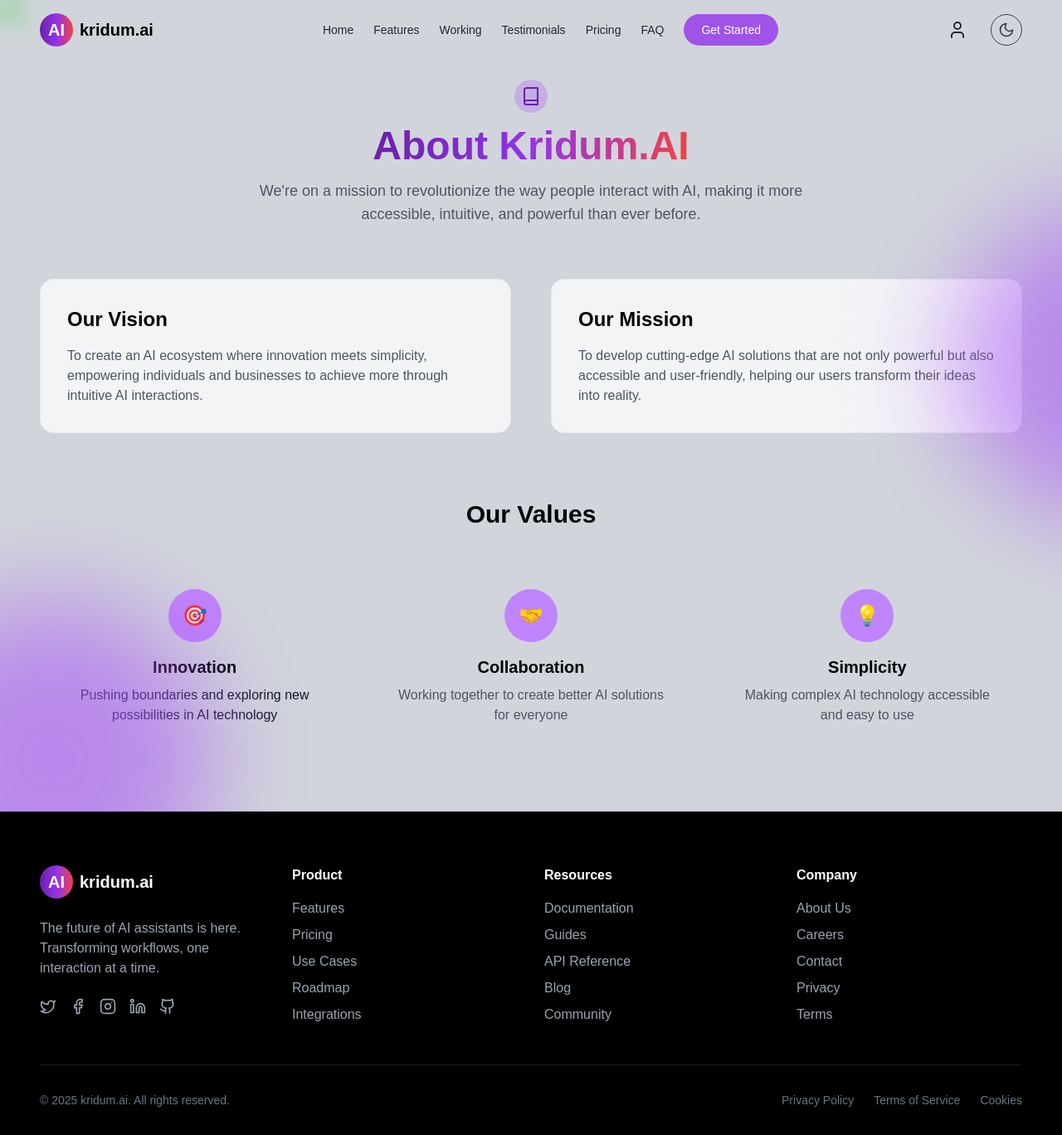
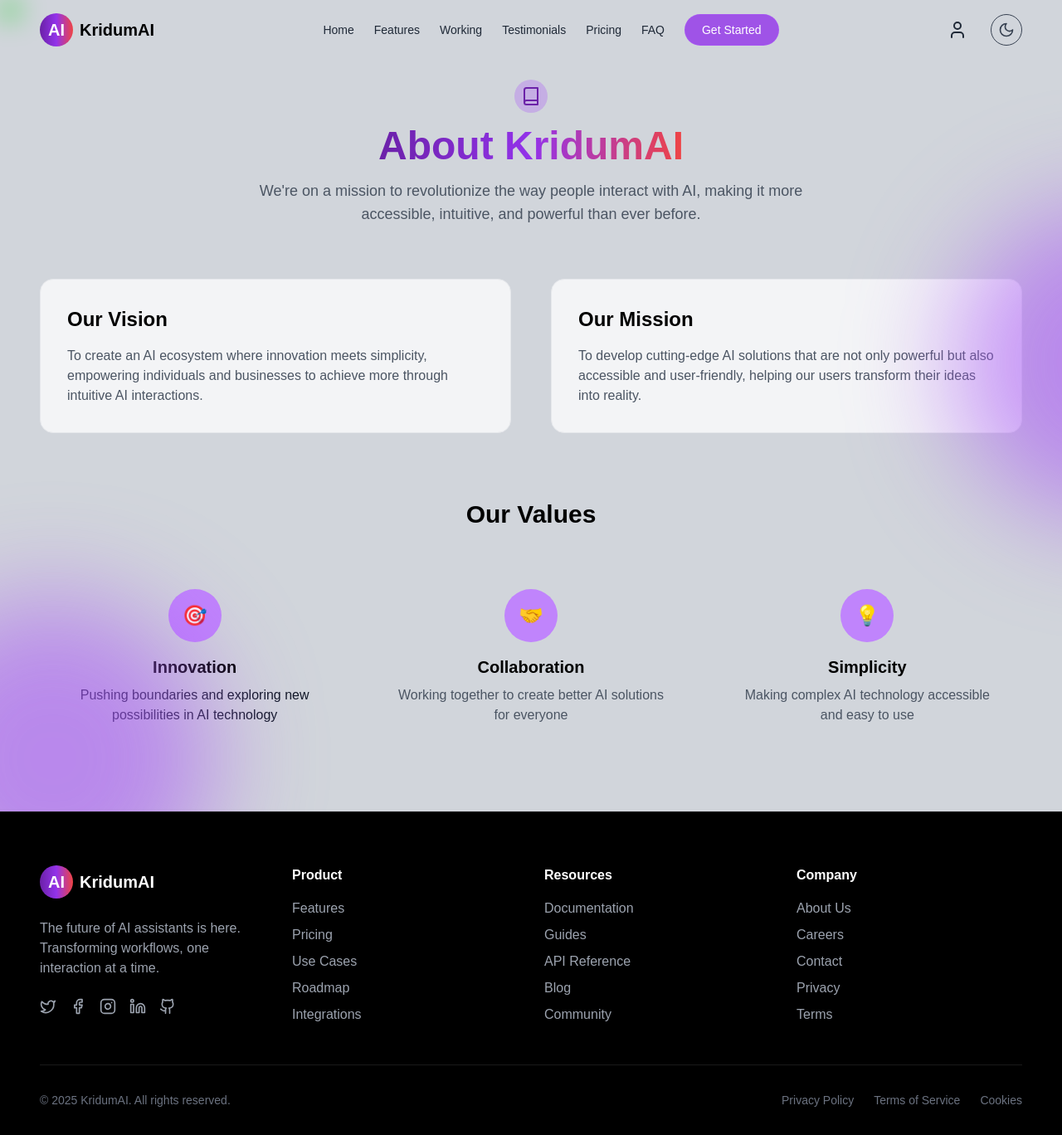
Before and after one commit to Rehan0013/kridum, a Next.js app: page /about in a window 1280 px wide. Shown: the whole page at 83% size. Built offline with nearby package versions, Linux system fonts and the light colour scheme.

Commit message:
Change kridum.ai to KridumAi.

```diff
--- a/src/app/components/About.tsx
+++ b/src/app/components/About.tsx
@@ -49,7 +49,7 @@ const About = () => {
             className="text-3xl md:text-4xl font-bold mb-4"
           >
             <span className="bg-gradient-to-r from-purple-800 via-purple-600 to-red-500 bg-clip-text text-transparent text-5xl">
-              About Kridum.AI
+              About KridumAI
             </span>
           </motion.h2>
 
--- a/src/app/components/Contact.tsx
+++ b/src/app/components/Contact.tsx
@@ -67,7 +67,7 @@ const Contact = () => {
                 <div className="space-y-6">
                   <div className="flex items-center gap-4">
                     <Mail className="text-purple-600" />
-                    <p>contact@kridum.ai</p>
+                    <p>contact@KridumAI</p>
                   </div>
                   <div className="flex items-center gap-4">
                     <Phone className="text-purple-600" />
--- a/src/app/components/Footer.tsx
+++ b/src/app/components/Footer.tsx
@@ -13,7 +13,7 @@ const Footer = () => {
               <div className="w-10 h-10 rounded-full bg-gradient-to-r from-purple-800 via-purple-600 to-red-500 flex items-center justify-center">
                 <span className="text-white font-bold text-xl">AI</span>
               </div>
-              <span className="text-white font-space-grotesk font-bold text-xl">kridum.ai</span>
+              <span className="text-white font-space-grotesk font-bold text-xl">KridumAI</span>
             </div>
             <p className="text-gray-400 mb-6">
               The future of AI assistants is here. Transforming workflows, one interaction at a time.
@@ -73,7 +73,7 @@ const Footer = () => {
 
         <div className="border-t border-white/10 pt-8 flex flex-col md:flex-row justify-between items-center">
           <p className="text-gray-500 text-sm mb-4 md:mb-0">
-            © {new Date().getFullYear()} kridum.ai. All rights reserved.
+            © {new Date().getFullYear()} KridumAI. All rights reserved.
           </p>
           <div className="flex space-x-6">
             <Link href="#" className="text-gray-500 hover:text-white text-sm">Privacy Policy</Link>
--- a/src/app/components/HeroSection.tsx
+++ b/src/app/components/HeroSection.tsx
@@ -43,7 +43,7 @@ const HeroSection = () => {
           className="w-full md:w-1/2 text-center md:text-left"
         >
           <div className="inline-block px-6 py-2 rounded-full border border-purple-500 text-purple-800 dark:text-purple-200 bg-purple-500/10 dark:bg-purple-500/20 mb-6 text-sm font-medium">
-            Introducing kridum.ai
+            Introducing KridumAI
           </div>
 
           <h1 className="text-6xl lg:text-7xl font-extrabold bg-gradient-to-b from-purple-900 via-purple-600 to-red-500 bg-clip-text text-transparent mb-6 leading-snug tracking-tight md:text-center lg:text-start">
--- a/src/app/components/Navbar.tsx
+++ b/src/app/components/Navbar.tsx
@@ -69,7 +69,7 @@ const Navbar = ({
               <span className="text-white font-bold text-xl">AI</span>
             </div>
             <span className="text-black dark:text-white font-space-grotesk font-bold text-xl">
-              kridum.ai
+              KridumAI
             </span>
           </Link>
 
```
